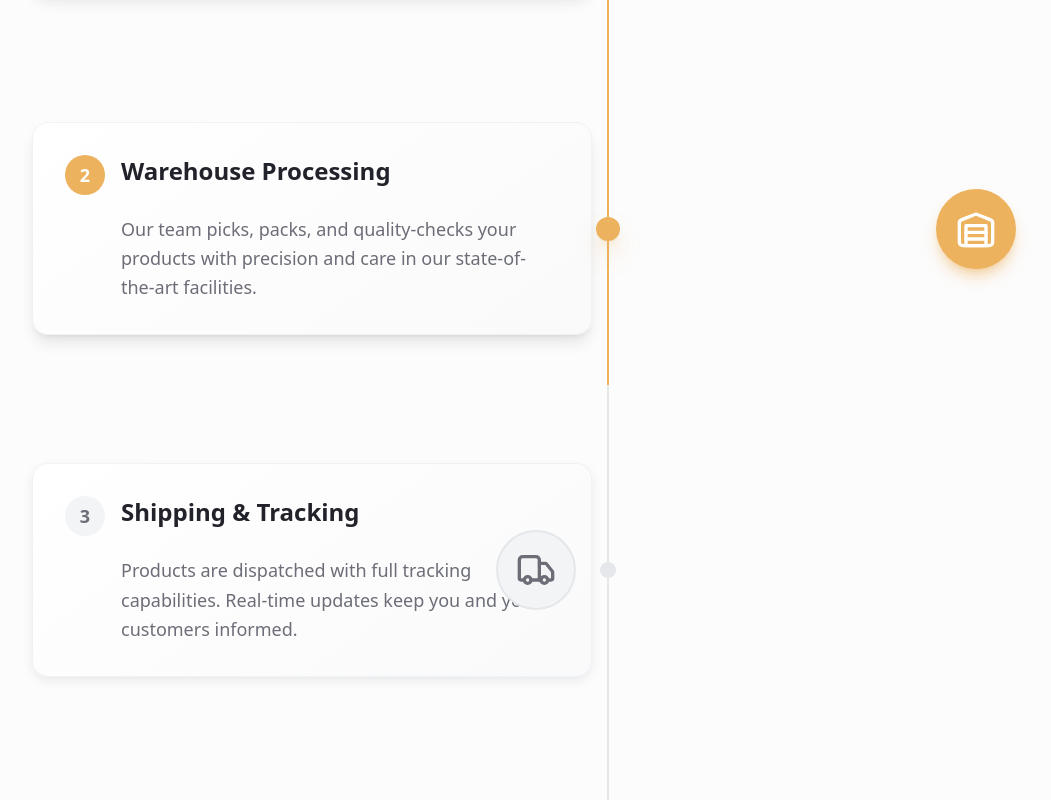
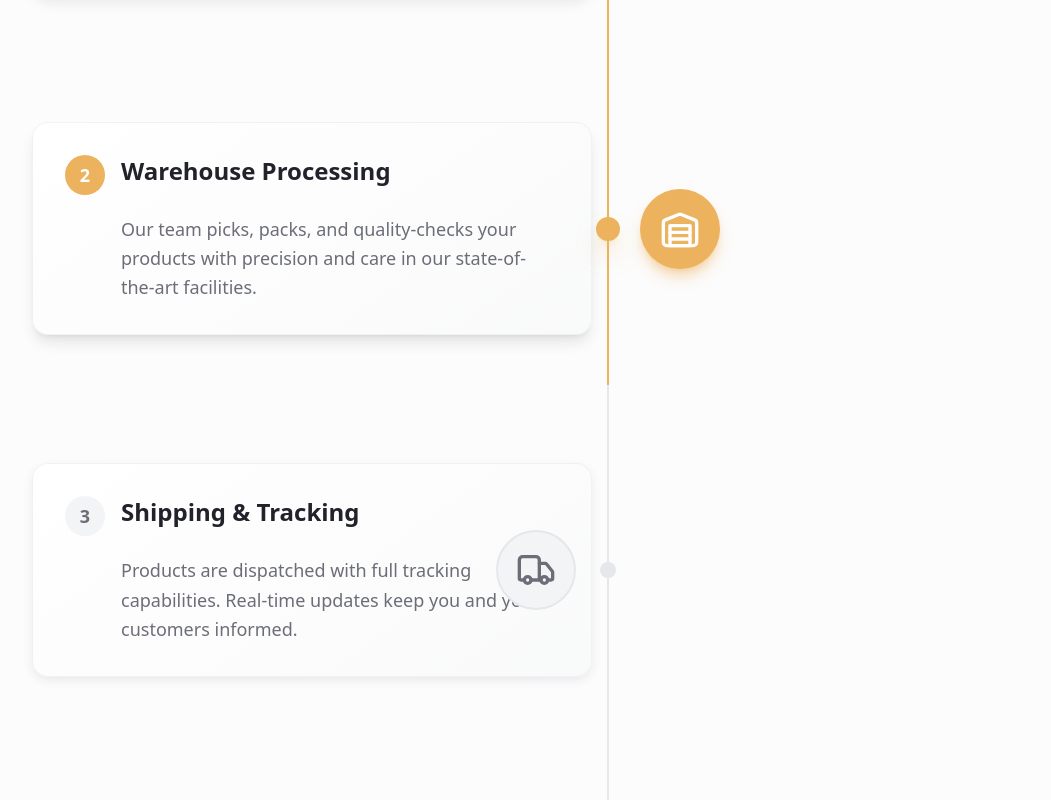
Before and after one commit to RajveerKalsi/partner-hub-design, a React (Vite) app: page / in a window 1280 px wide. Shown: the part 5360-6160 px from the top of the page, without its empty margins (32-1083 px from the left). Built offline with nearby package versions, Linux system fonts and the light colour scheme; the HTML template or start-up script is replaced by a standard one.

Commit message:
Reverted to commit 48ae31c76429852daaeb6af9187c37cc60852eca

```diff
--- a/src/components/HowWeWorkSection.tsx
+++ b/src/components/HowWeWorkSection.tsx
@@ -102,26 +102,9 @@ const HowWeWorkSection = () => {
                   ref={(el) => (stepsRef.current[index] = el)}
                   className="relative"
                 >
-                  <div className="relative md:grid md:grid-cols-2 gap-8">
-                    {/* Icon Side - Absolutely positioned to align with center */}
-                    <div className={`hidden md:flex ${isLeft ? 'justify-end' : 'justify-start col-start-2'} absolute top-1/2 -translate-y-1/2 ${isLeft ? 'left-0 right-1/2 pr-8' : 'left-1/2 right-0 pl-8'}`}>
-                      <div
-                        className={`w-20 h-20 rounded-full flex items-center justify-center transition-all duration-500 ${
-                          isActive
-                            ? 'bg-accent shadow-lg shadow-accent/50'
-                            : 'bg-muted border-2 border-border'
-                        }`}
-                      >
-                        <IconComponent
-                          className={`w-10 h-10 transition-colors duration-500 ${
-                            isActive ? 'text-accent-foreground' : 'text-muted-foreground'
-                          }`}
-                        />
-                      </div>
-                    </div>
-
-                    {/* Mobile Icon - Only visible on mobile */}
-                    <div className="flex md:hidden justify-center mb-4">
+                  <div className="grid md:grid-cols-2 gap-8 items-center">
+                    {/* Icon - mobile only (in-flow) */}
+                    <div className={`flex justify-center ${isLeft ? 'md:justify-end' : 'md:justify-start md:col-start-2'} md:hidden`}>
                       <div
                         className={`w-20 h-20 rounded-full flex items-center justify-center transition-all duration-500 ${
                           isActive
@@ -161,6 +144,27 @@ const HowWeWorkSection = () => {
                     </div>
                   </div>
 
+                  {/* Icon - desktop absolute (aligned with center dot) */}
+                  <div
+                    className={`hidden md:flex items-center justify-center absolute top-1/2 -translate-y-1/2 z-20 ${
+                      isLeft ? 'right-1/2 mr-8' : 'left-1/2 ml-8'
+                    }`}
+                  >
+                    <div
+                      className={`w-20 h-20 rounded-full flex items-center justify-center transition-all duration-500 ${
+                        isActive
+                          ? 'bg-accent shadow-lg shadow-accent/50'
+                          : 'bg-muted border-2 border-border'
+                      }`}
+                    >
+                      <IconComponent
+                        className={`w-10 h-10 transition-colors duration-500 ${
+                          isActive ? 'text-accent-foreground' : 'text-muted-foreground'
+                        }`}
+                      />
+                    </div>
+                  </div>
+
                   {/* Center dot on timeline */}
                   <div className="absolute left-1/2 top-1/2 -translate-x-1/2 -translate-y-1/2 hidden md:block z-10">
                     <div
```
